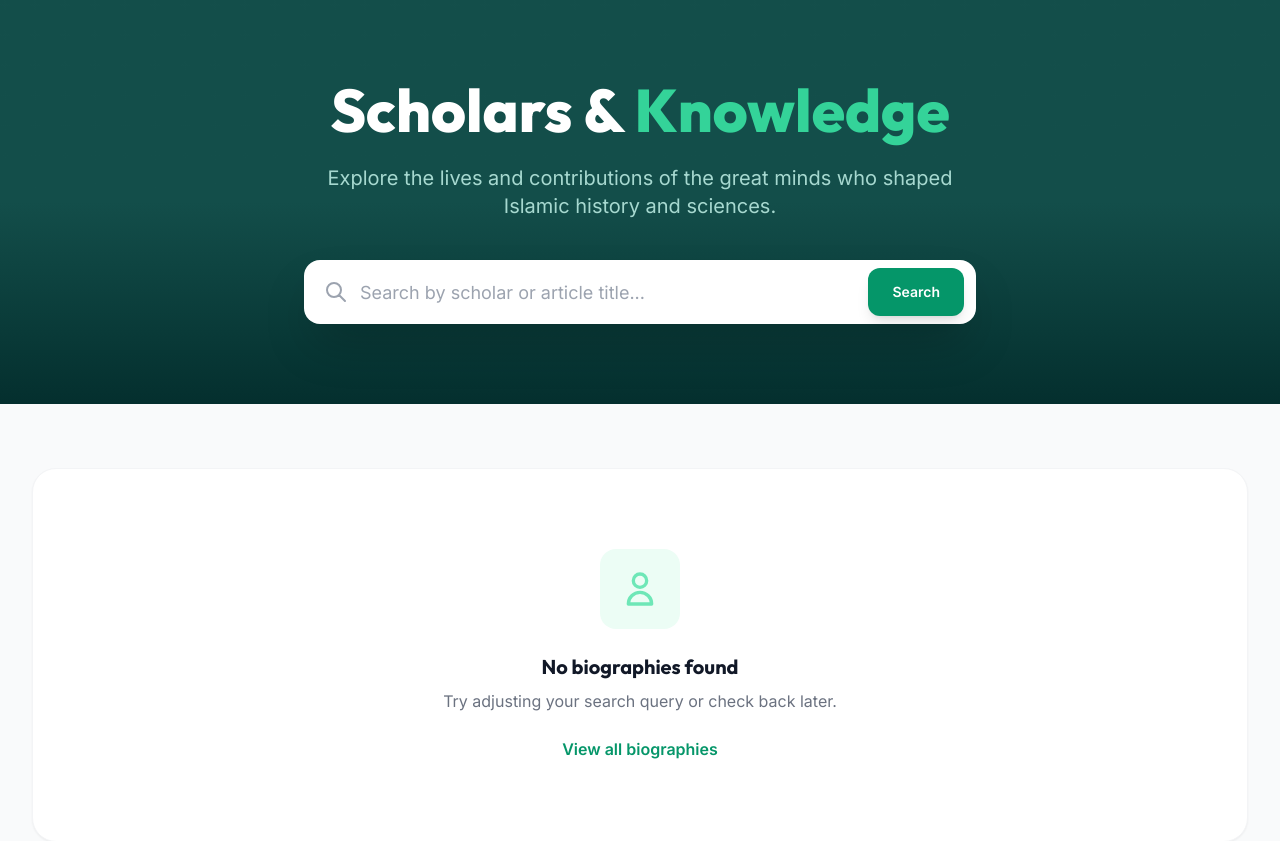
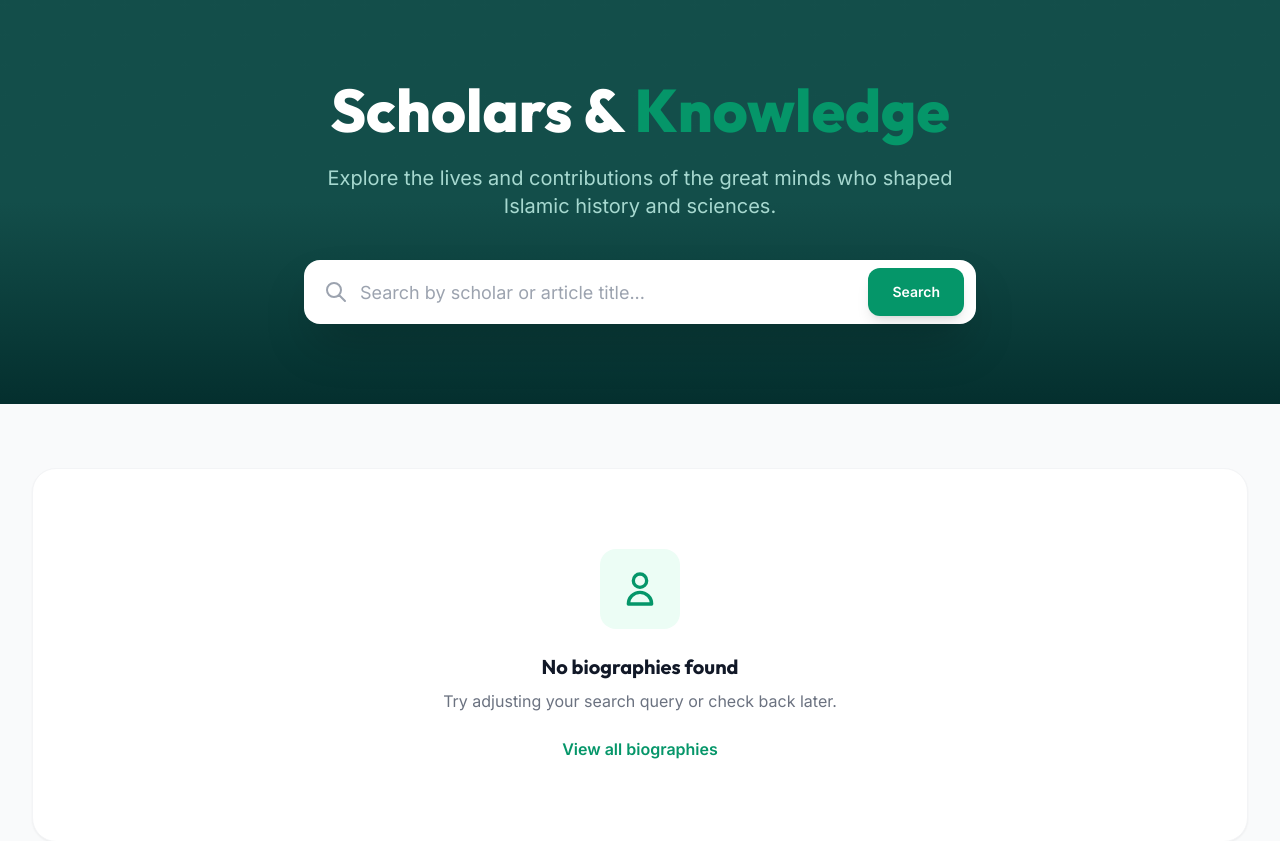
Before and after one commit to AbdurrabKhan198/Digital-Library, a Django app: page /scholars/ in a window 1280 px wide. Shown: the part 65-906 px from the top of the page. Run offline with Django 5.2, Linux system fonts and the light colour scheme; data that the repository does not hold is empty; some libraries are stand-ins or nearby versions.

Commit message:
blog updated

```diff
--- a/templates/blog/article_list.html
+++ b/templates/blog/article_list.html
@@ -11,7 +11,7 @@
 
     <div class="relative max-w-7xl mx-auto px-4 sm:px-6 lg:px-8 text-center">
         <h1 class="font-display font-extrabold text-3xl md:text-5xl lg:text-6xl text-white mb-6 animate-fade-in-up">
-            Scholars & <span class="text-emerald-400">Knowledge</span>
+            Scholars & <span class="text-emerald-600">Knowledge</span>
         </h1>
         <p class="max-w-2xl mx-auto text-teal-100/80 text-lg md:text-xl mb-10 animate-fade-in-up stagger-1">
             Explore the lives and contributions of the great minds who shaped Islamic history and sciences.
@@ -111,7 +111,7 @@
         {% else %}
             <div class="text-center py-20 bg-white rounded-3xl shadow-sm border border-gray-100">
                 <div class="w-20 h-20 bg-emerald-50 rounded-2xl flex items-center justify-center mx-auto mb-6">
-                    <svg class="w-10 h-10 text-emerald-300" fill="none" stroke="currentColor" viewBox="0 0 24 24">
+                    <svg class="w-10 h-10 text-emerald-600" fill="none" stroke="currentColor" viewBox="0 0 24 24">
                         <path stroke-linecap="round" stroke-linejoin="round" stroke-width="2" d="M16 7a4 4 0 11-8 0 4 4 0 018 0zM12 14a7 7 0 00-7 7h14a7 7 0 00-7-7z"></path>
                     </svg>
                 </div>
```
